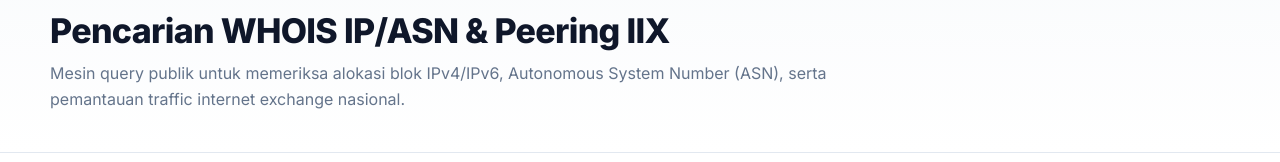
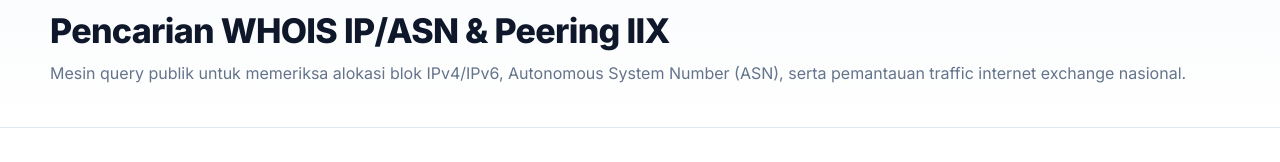
Before and after one commit to RiprLutuk/openorg, a Next.js app in the folder apps/web/: page /whois in a window 1280 px wide. Shown: the part 186-348 px from the top of the page. Built offline with nearby package versions, Linux system fonts and the light colour scheme; no server answers.

Commit message:
style(layout): remove max-width restriction on section headers and lead paragraphs to stretch 100% full-width mentok kanan

```diff
--- a/apps/web/app/globals.css
+++ b/apps/web/app/globals.css
@@ -790,7 +790,7 @@ img {
 }
 .section-heading p {
   width: 100%;
-  max-width: 840px;
+  max-width: 100%;
   color: #64748b;
   font-size: 16px;
   line-height: 1.6;
@@ -3879,7 +3879,8 @@ img {
   letter-spacing: -0.02em;
 }
 .hero-lead {
-  max-width: 840px;
+  width: 100%;
+  max-width: 100%;
   font-size: 16px;
   color: #64748b;
   line-height: 1.6;
```
